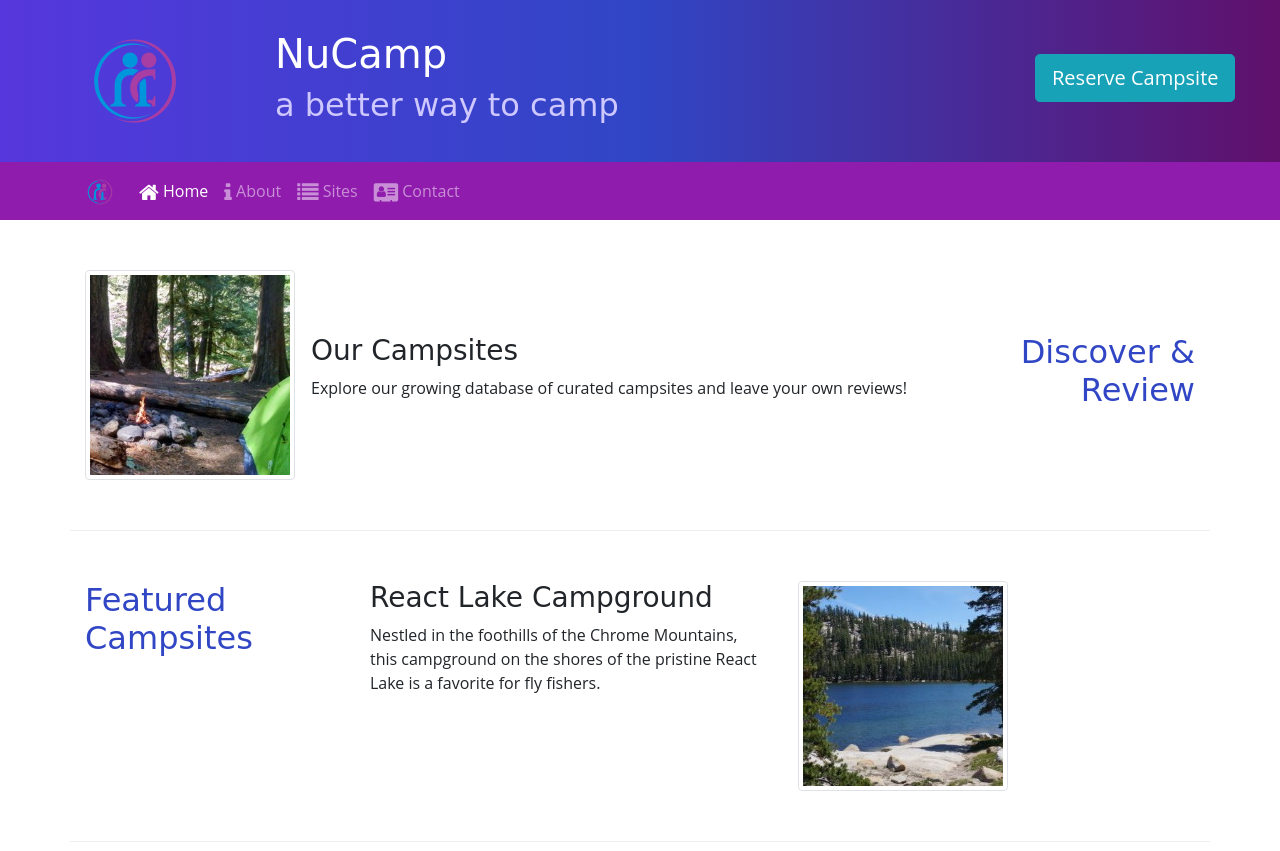
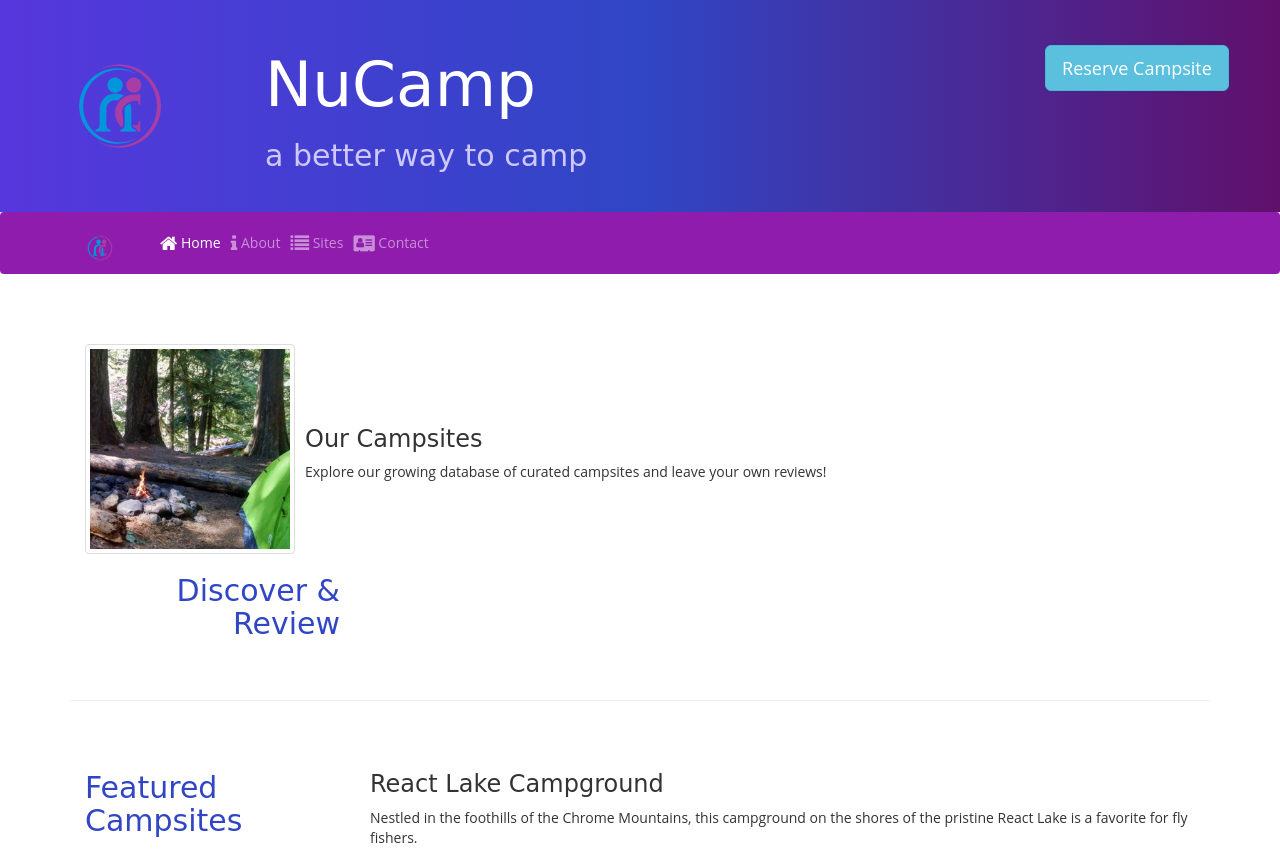
Before and after one commit to sahota8392/NuCampProject1, a website: page index.html in a window 1280 px wide. Shown: the top 851 px of the page. Drawn offline with nearby package versions, Linux system fonts and the light colour scheme; a web font is replaced by a local one.

Commit message:
Fix boostrap issue

```diff
--- a/css/styles.css
+++ b/css/styles.css
@@ -1,3 +1,5 @@
+@import url('https://unpkg.com/bootstrap@3.3.7/dist/css/bootstrap.min.css');
+
 body {
     font-family: "Open Sans", sans-serif;
 }
```
